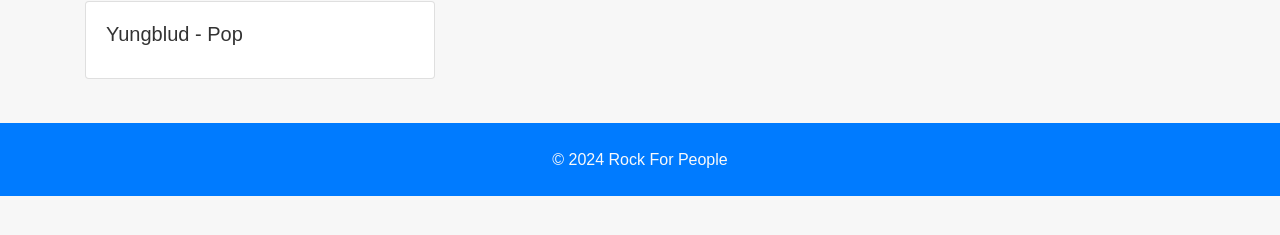
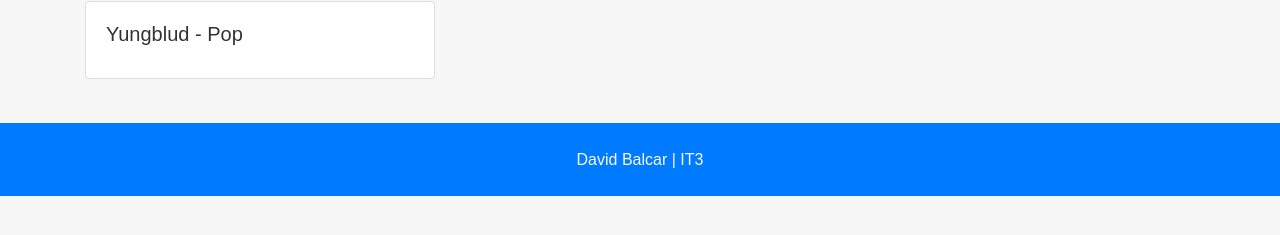
Before and after one commit to bludol/Django, a Django app: page /kapely/ in a window 1280 px wide. Shown: the part 358-593 px from the top of the page. Run offline with Django 5.2, Linux system fonts and the light colour scheme; data comes from the database, SQL or seed files in the repository; some libraries are stand-ins or nearby versions.

Commit message:
Final commit

```diff
--- a/RFPproject/RFPapp/templates/RFPapp/index.html
+++ b/RFPproject/RFPapp/templates/RFPapp/index.html
@@ -51,7 +51,7 @@
 
     <footer class="bg-primary text-light py-4 text-center">
         <div class="container">
-            <p>© 2024 Rock For People</p>
+            p>David Balcar | IT3</p>
         </div>
     </footer>
 
--- a/RFPproject/RFPapp/templates/RFPapp/kapely_list.html
+++ b/RFPproject/RFPapp/templates/RFPapp/kapely_list.html
@@ -37,7 +37,7 @@
 
     <footer class="bg-primary text-light py-4 text-center">
         <div class="container">
-            <p>© 2024 Rock For People</p>
+            <p>David Balcar | IT3</p>
         </div>
     </footer>
 
--- a/RFPproject/RFPapp/templates/RFPapp/osoby_list.html
+++ b/RFPproject/RFPapp/templates/RFPapp/osoby_list.html
@@ -24,7 +24,7 @@
         </ul>
     </main>
     <footer>
-        <p>© 2024 RFP Project</p>
+        <p>David Balcar | IT3</p>
     </footer>
 </body>
 </html>
--- a/RFPproject/RFPapp/templates/RFPapp/pisnicky_list.html
+++ b/RFPproject/RFPapp/templates/RFPapp/pisnicky_list.html
@@ -24,7 +24,7 @@
         </ul>
     </main>
     <footer>
-        <p>© 2024 RFP Project</p>
+        <p>David Balcar | IT3</p>
     </footer>
 </body>
 </html>
```
